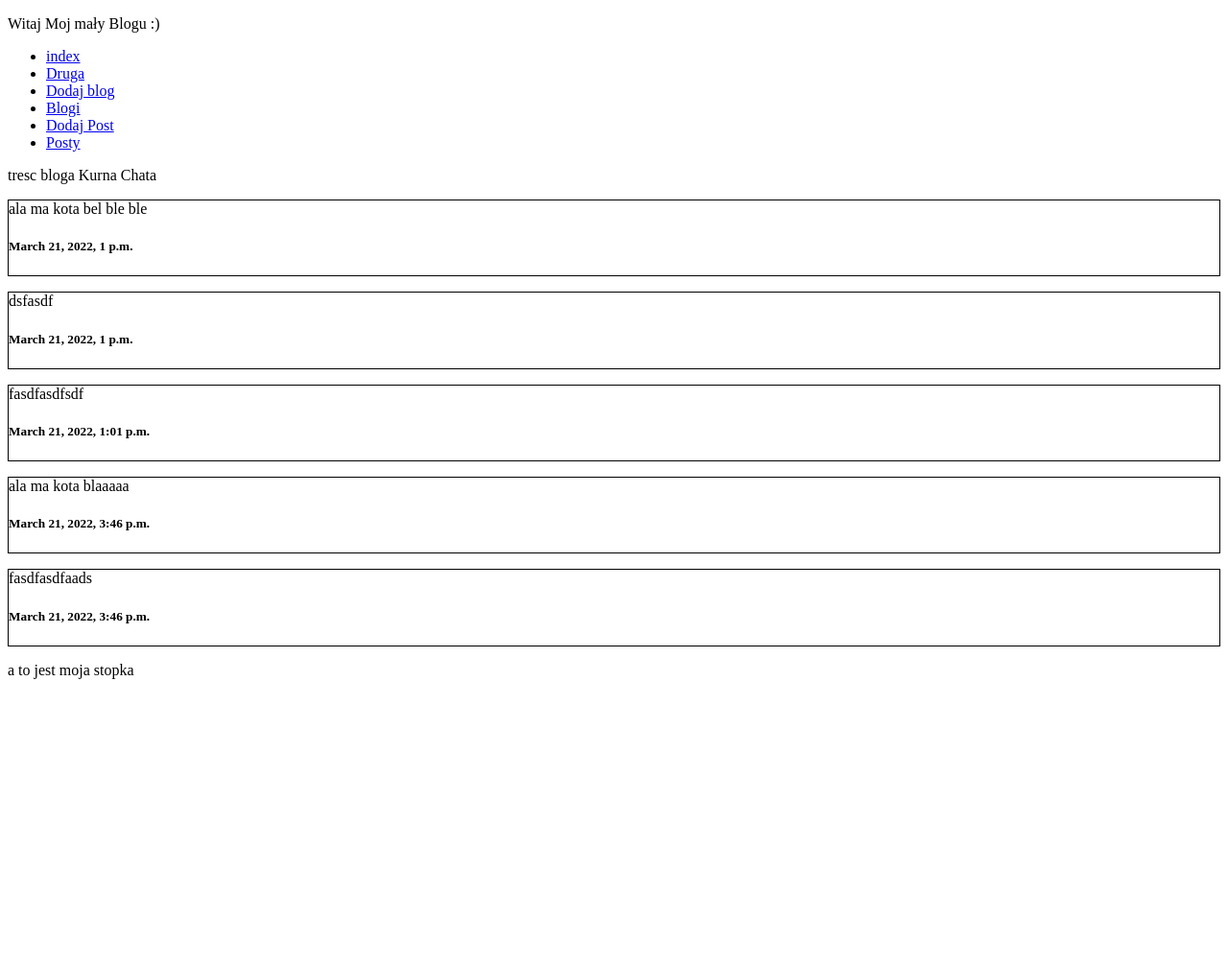
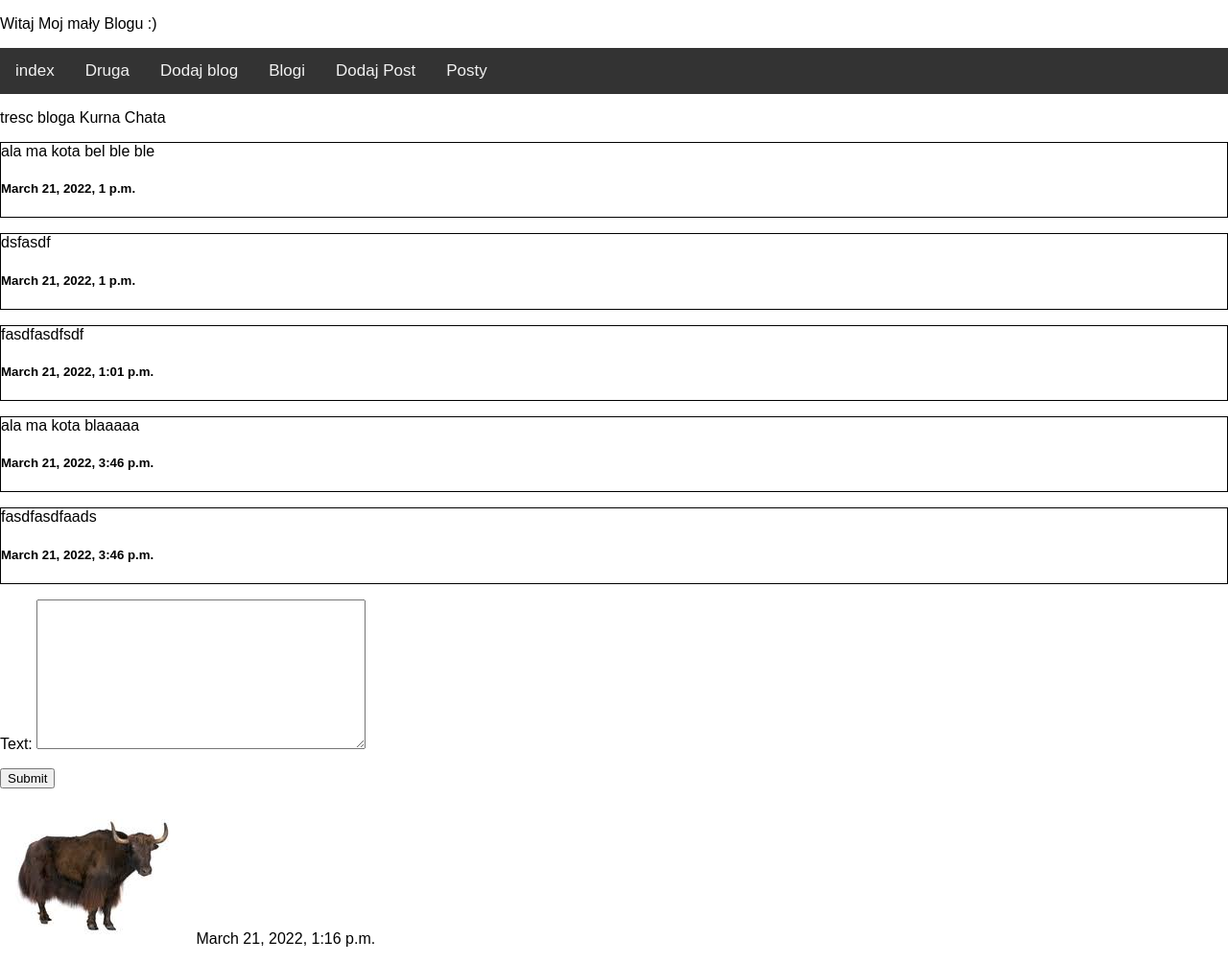
Before and after one commit to cooklee/Blog_WAR_PYT_S_28, a Django app: page /blog/1/ in a window 1280 px wide. Shown: the whole page at 96% size. Before the commit the page ends 708 px from the top, so only its background shows below. Run offline with Django 4.2, Linux system fonts and the light colour scheme; data comes from the database, SQL or seed files in the repository; both versions use the stored data as it was after the commit.

Commit message:
context procesor, add post from blog

```diff
--- a/Blog/settings.py
+++ b/Blog/settings.py
@@ -64,6 +64,7 @@ TEMPLATES = [
                 'django.template.context_processors.request',
                 'django.contrib.auth.context_processors.auth',
                 'django.contrib.messages.context_processors.messages',
+                'blog_app.context_processor.get_date'
             ],
         },
     },
--- /dev/null
+++ b/blog_app/context_processor.py
@@ -0,0 +1,5 @@
+from datetime import datetime
+
+
+def get_date(request):
+    return {'date':datetime.now()}
--- a/blog_app/forms.py
+++ b/blog_app/forms.py
@@ -6,3 +6,6 @@ from blog_app.models import Blog
 class AddPostForm(forms.Form):
     text = forms.CharField(widget=forms.Textarea())
     blog = forms.ModelChoiceField(queryset=Blog.objects.all())
+
+class AddPostFromBlogForm(forms.Form):
+    text = forms.CharField(widget=forms.Textarea())
--- /dev/null
+++ b/blog_app/static/css/base.css
@@ -0,0 +1,36 @@
+body {
+    margin: 0;
+    font-family: Arial, Helvetica, sans-serif;
+}
+
+.topnav {
+    overflow: hidden;
+    background-color: #333;
+}
+
+.topnav a {
+    float: left;
+    color: #f2f2f2;
+    text-align: center;
+    padding: 14px 16px;
+    text-decoration: none;
+    font-size: 17px;
+}
+
+.topnav a:hover {
+    background-color: #ddd;
+    color: black;
+}
+
+.topnav a.active {
+    background-color: #04AA6D;
+    color: white;
+}
+
+.contener {
+    padding: 10px;
+}
+
+.jakies_styl{
+    background-color: darkmagenta;
+}
--- a/blog_app/views.py
+++ b/blog_app/views.py
@@ -1,16 +1,18 @@
+from datetime import datetime
+
 from django.shortcuts import render, redirect
 
 # Create your views here.
 from django.views import View
 
-from blog_app.forms import AddPostForm
+from blog_app.forms import AddPostForm, AddPostFromBlogForm
 from blog_app.models import Blog, Post
 
 
 class IndexView(View):
 
     def get(self, request):
-        return render(request, 'base.html')
+        return render(request, 'base.html', {'date':"DUPA"})
 
 
 class IndexView2(View):
@@ -62,5 +64,15 @@ class ShowBlog(View):
 class ShowDetailBlog(View):
 
     def get(self, request, id):
+        form = AddPostFromBlogForm()
         blog = Blog.objects.get(pk=id)
-        return render(request, "blog_detail.html", {'blog': blog})
+        return render(request, "blog_detail.html", {'blog': blog, 'form': form})
+
+    def post(self, request, id):
+        blog = Blog.objects.get(pk=id)
+        form = AddPostFromBlogForm(request.POST)
+        if form.is_valid():
+            text = form.cleaned_data['text']
+            Post.objects.create(text=text, blog=blog)
+            return redirect(f'/blog/{blog.id}/')
+        return render(request, 'form.html', {'form': form})
--- a/templates/base.html
+++ b/templates/base.html
@@ -1,28 +1,30 @@
 <!doctype html>
+{% load static %}
 <html lang="en">
 <head>
     <meta charset="UTF-8">
     <meta name="viewport"
           content="width=device-width, user-scalable=no, initial-scale=1.0, maximum-scale=1.0, minimum-scale=1.0">
     <meta http-equiv="X-UA-Compatible" content="ie=edge">
+     <link rel="stylesheet" type="text/css" href="{% static 'css/base.css' %}">
     <title>Document</title>
 </head>
 <body>
 <p>Witaj Moj mały Blogu :)</p>
-<ul>
-    <li><a href="{% url 'index' %}">index</a></li>
-    <li><a href="{% url 'index2' %}">Druga</a></li>
-    <li><a href="{% url 'add_blog' %}">Dodaj blog</a></li>
-    <li><a href="{% url 'show_blog' %}">Blogi</a></li>
-    <li><a href="{% url 'add_post' %}">Dodaj Post</a></li>
-    <li><a href="{% url 'show_post' %}">Posty</a></li>
-</ul>
+<div class="topnav">
+    <a href="{% url 'index' %}">index</a>
+    <a href="{% url 'index2' %}">Druga</a>
+    <a href="{% url 'add_blog' %}">Dodaj blog</a>
+    <a href="{% url 'show_blog' %}">Blogi</a>
+    <a href="{% url 'add_post' %}">Dodaj Post</a>
+    <a href="{% url 'show_post' %}">Posty</a>
+</div>
 <p>
     {% block sikorka %}
         Strona główna
     {% endblock %}
 </p>
 
-<p>a to jest moja stopka</p>
+<p><img src="{% static 'pobrane.jfif' %}"> {{ date }}</p>
 </body>
 </html>
--- a/templates/blog_detail.html
+++ b/templates/blog_detail.html
@@ -2,6 +2,7 @@
 {% block sikorka %}
     <div>
     tresc bloga {{ blog }}
+
 
     {% for post in blog.post_set.all %}
     <p>
@@ -12,4 +13,9 @@
     </p>
     {% endfor %}
     </div>
+     <form method="post">
+        {% csrf_token %}
+        {{ form.as_p }}
+        <input type="submit">
+    </form>
 {% endblock %}
```
Also changed, not shown: blog_app/static/pobrane.jfif (added), db.sqlite3.
